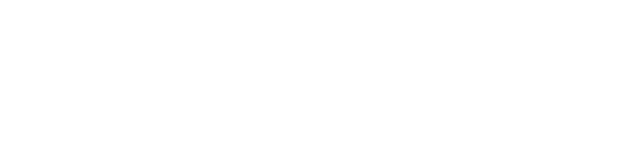
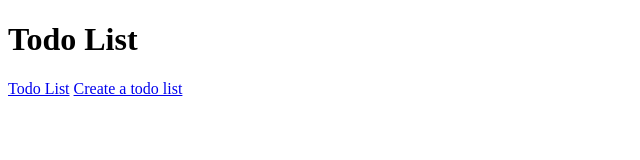
Before and after one commit to Siljeohlsen/todoapp, a website: page public/index.html in a window 1280 px wide. Shown: the whole page, without its empty margins (0-640 px from the left). Drawn offline with Linux system fonts and the light colour scheme.

Commit message:
skrevet mer i index

```diff
--- a/public/index.html
+++ b/public/index.html
@@ -8,5 +8,13 @@
 </head>
 <body>
 
+    <h1>Todo List</h1>
+    <a href="todolist.html">Todo List</a>
+    <a href="todolistcreate.html">Create a todo list</a>
+
+    <script>
+
+    </script>
+
 </body>
 </html>
```
